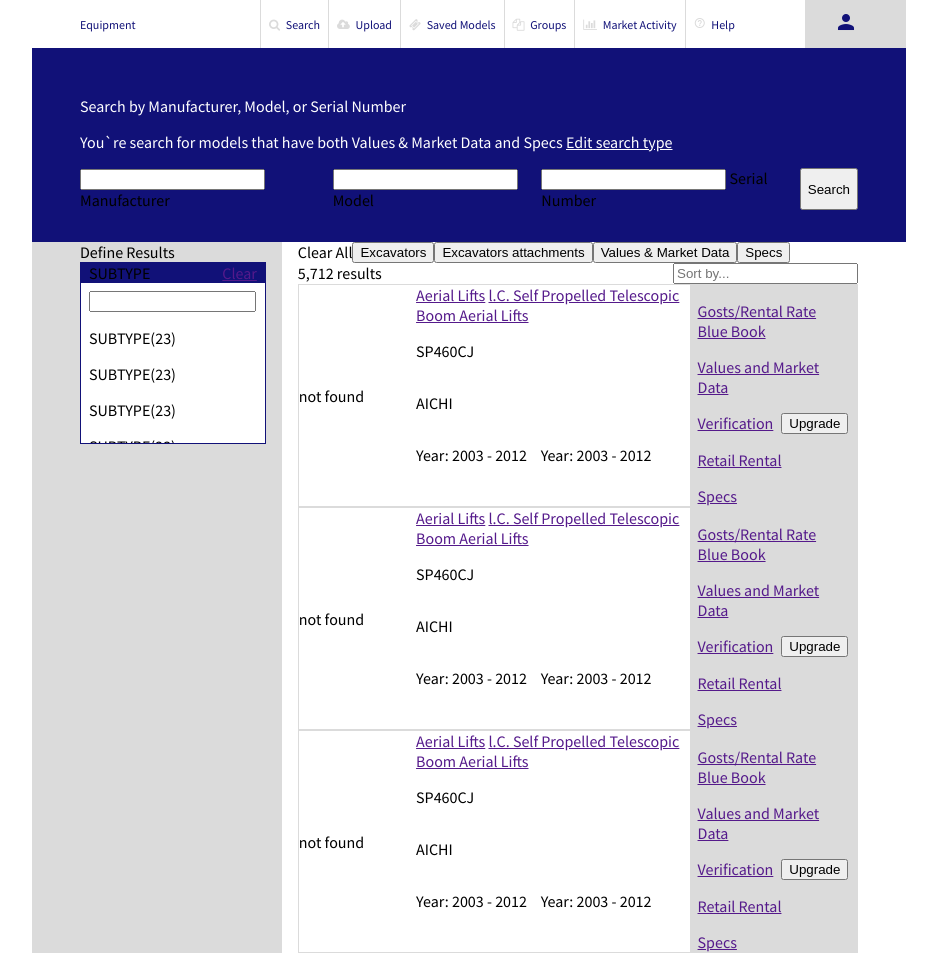
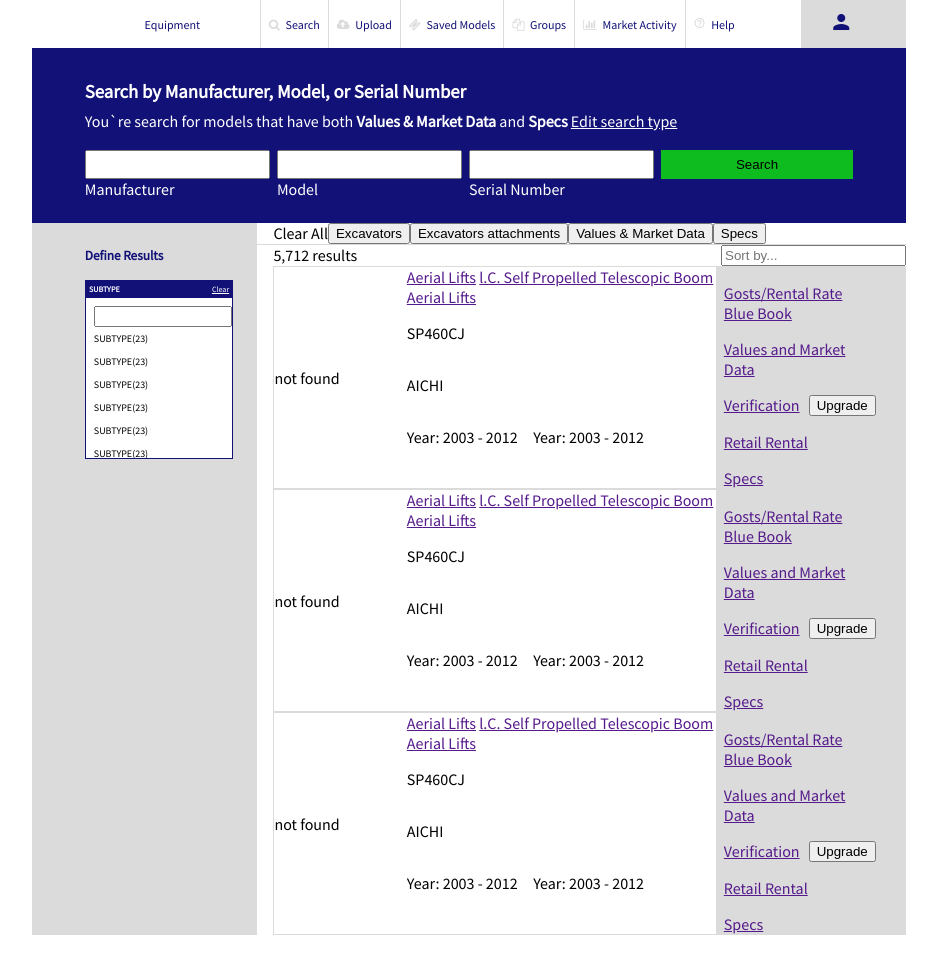
Before and after one commit to ZgerskiyVadim/responsive-layout, a website: page index.html in a window 1280 px wide. Shown: the whole page, without its empty margins (171-1108 px from the left). Drawn offline with Linux system fonts and the light colour scheme.

Commit message:
First commit

```diff
--- a/scss/main.scss
+++ b/css/main.scss
@@ -5,4 +5,4 @@
 $background-grey: #dbdbdb;
 $background-blue: #111178;
 $background-orange: #ff7c23;
-$padding-sections: 3rem;
+$padding-sections: 3.3em;
--- /dev/null
+++ b/css/style.scss
@@ -0,0 +1,236 @@
+@import "main.scss";
+
+body {
+  margin: 0;
+  font-family: $font;
+}
+
+header {
+  max-width: $max-width;
+  margin: 0 auto;
+  background-color: $background-grey;
+  .header-container {
+    display: flex;
+    align-items: center;
+    nav {
+      width: 82%;
+      display: flex;
+      align-items: center;
+      padding-left: $padding-sections;
+      background-color: white;
+      a {
+        height: 3rem;
+        display: flex;
+        align-items: center;
+        padding: 0 0.5rem;
+        font-size: 12px;
+        border-right: 1px solid $background-grey;
+        white-space: nowrap;
+        cursor: pointer;
+        text-decoration: none;
+        span {
+          color: $background-blue;
+        }
+        i {
+          margin-right: 0.2rem;
+          font-size: 12px;
+          color: $background-grey;
+        }
+        &:first-child {
+          width: 175px;
+          padding: 0;
+          span {
+            margin: 0 auto;
+          }
+          &:hover {
+            background-color: white;
+            border-right: 1px solid $background-grey;
+            span {
+              color: $background-blue;
+            }
+          }
+        }
+        &:last-child {
+          border-right: none;
+        }
+        &:hover {
+          background-color: $background-orange;
+          border-right: 1px solid $background-orange;
+          span {
+            color: white;
+          }
+        }
+      }
+    }
+    .header-container__profile {
+      margin-left: auto;
+      padding-right: $padding-sections;
+      i {
+        color: $background-blue
+      }
+    }
+  }
+}
+
+
+main {
+  max-width: $max-width;
+  margin: 0 auto;
+  .main {
+    display: flex;
+  }
+  .search {
+    max-width: $max-width;
+    padding: 1.5em $padding-sections 1.5rem $padding-sections;
+    margin: 0 auto;
+    background-color: $background-blue;
+    color: white;
+    .search__container {
+      h3 {
+        margin: 0.5rem 0;
+      }
+      p {
+        margin: 0.5rem 0;
+      }
+      span {
+        font-weight: 700;
+      }
+      a {
+        color: white;
+      }
+      .search__container__form {
+        display: flex;
+        margin-top: 1.2em;
+        .form-control {
+          width: 20%;
+          margin-right: 5%;
+          &:last-child {
+            width: 25%;
+            margin-right: 0;
+          }
+          input {
+            height: 23px;
+          }
+          button {
+            width: 100%;
+            height: 29px;
+            background-color: #0fbc20;
+            border: none;
+            cursor: pointer;
+          }
+          label {
+            white-space: nowrap;
+          }
+        }
+      }
+    }
+  }
+  .sidebar {
+    max-width: 17%;
+    padding: 1.5em 1.5em 0 $padding-sections;
+    background-color: $background-grey;
+    h5 {
+      margin: 0;
+      color: $background-blue;
+    }
+    .sidebar__container {
+      margin-top: 1em;
+      border: 1px solid $background-blue;
+    }
+    .subtype {
+      display: flex;
+      justify-content: space-between;
+      align-items: center;
+      padding: 0.2em;
+      background-color: $background-blue;
+      h6 {
+        margin: 0;
+        font-size: 8px;
+        color: white;
+      }
+      a {
+        font-size: 8px;
+        color: white;
+      }
+    }
+    .subtype-search {
+      height: 10rem;
+      padding: 0 0.5rem;
+      overflow-y: scroll;
+      overflow-x: hidden;
+      background-color: white;
+      input {
+        width: 100%;
+        margin-top: 0.6em;
+      }
+      .subtype-search__list {
+        display: flex;
+        flex-direction: column;
+        p {
+          margin: 0.5em 0;
+          font-size: 10px;
+        }
+      }
+    }
+  }
+  .main-content {
+    width: 100%;
+    .main-content__search-tags {
+      display: flex;
+      padding: 0 3.3em 0 1em;
+      border-bottom: 1px solid $background-grey;
+    }
+    .sorted-items {
+      padding-left: 1em;
+      .sorted-items__sorted-by {
+        display: flex;
+        justify-content: space-between;
+      }
+      .sorted-items__list {
+        display: flex;
+        flex-direction: column;
+        .sorted-items__list__item {
+          display: flex;
+          border: 1px solid $background-grey;
+          .content {
+            width: 70%;
+            display: flex;
+            .content__image {
+              width: 30%;
+              margin: auto;
+            }
+            .content__info {
+              width: 70%;
+              display: flex;
+              flex-direction: column;
+              .content__info__sections {
+              }
+              .content__info__year-and-size {
+                display: flex;
+                p:first-child {
+                  margin-right: 5%;
+                }
+              }
+            }
+          }
+          .tags {
+            width: 30%;
+            background-color: $background-grey;
+            div {
+              display: flex;
+              flex-direction: column;
+              margin: 1rem 0 0 0.5rem;
+            }
+            .tags__upgrade {
+              flex-direction: row;
+              a:first-child {
+                margin-right: 5%;
+              }
+            }
+          }
+        }
+      }
+    }
+
+  }
+}
--- a/index.html
+++ b/index.html
@@ -56,44 +56,43 @@
     </div>
 </header>
 
+<main>
     <section class="search">
         <div class="search__container">
-        <p>
+            <h3>
                 Search by Manufacturer, Model, or Serial Number
-        </p>
+            </h3>
             <p>
                 You`re search for models that have both
                 <span>Values & Market Data</span> and
-            <span>
-        Specs
-        </span>
+                <span>Specs</span>
                 <a href="">Edit search type</a>
             </p>
-        <div class="search__container__forms">
-            <div>
+            <form class="search__container__form">
+                <div class="form-control">
                     <input type="text">
-                Manufacturer
+                    <label>Manufacturer</label>
                 </div>
-            <div>
+                <div class="form-control">
                     <input type="text">
-                Model
+                    <label>Model</label>
                 </div>
-            <div>
+                <div class="form-control">
                     <input type="text">
-                Serial Number
+                    <label>Serial Number</label>
                 </div>
-            <button>Search</button>
+                <div class="form-control">
+                    <button type="submit">Search</button>
                 </div>
+            </form>
         </div>
     </section>
-
-<main>
-    <section>
-        <aside>
-            <span>Define Results</span>
+    <section class="main">
         <div class="sidebar">
+            <h5>Define Results</h5>
+            <div class="sidebar__container">
                 <div class="subtype">
-                    <span>SUBTYPE</span>
+                    <h6>SUBTYPE</h6>
                     <a href="">Clear</a>
                 </div>
                 <div class="subtype-search">
@@ -126,22 +125,23 @@
                     </div>
                 </div>
             </div>
-        </aside>
+        </div>
 
         <div class="main-content">
-            <div class="main-content__search-tags">
+            <section class="main-content__search-tags">
                 Clear All
                 <button>Excavators</button>
                 <button>Excavators attachments</button>
                 <button>Values & Market Data </button>
                 <button>Specs</button>
-            </div>
-            <div class="main-content__sort">
+            </section>
+            <section class="sorted-items">
+                <div class="sorted-items__sorted-by">
                     <span>5,712 results</span>
                     <input type="text" placeholder="Sort by...">
                 </div>
-            <div class="main-content__list">
-                <div class="main-content__list__item">
+                <div class="sorted-items__list">
+                    <div class="sorted-items__list__item">
                         <div class="content">
                             <span class="content__image">not found</span>
                             <div class="content__info">
@@ -199,7 +199,7 @@
                             </div>
                         </div>
                     </div>
-                <div class="main-content__list__item">
+                    <div class="sorted-items__list__item">
                         <div class="content">
                             <span class="content__image">not found</span>
                             <div class="content__info">
@@ -257,7 +257,7 @@
                             </div>
                         </div>
                     </div>
-                <div class="main-content__list__item">
+                    <div class="sorted-items__list__item">
                         <div class="content">
                             <span class="content__image">not found</span>
                             <div class="content__info">
@@ -316,6 +316,7 @@
                         </div>
                     </div>
                 </div>
+            </section>
         </div>
 
     </section>
--- a/package.json
+++ b/package.json
@@ -5,7 +5,7 @@
   "main": "index.html",
   "scripts": {
     "test": "echo \"Error: no test specified\" && exit 1",
-    "scss": "node-sass --watch scss -o css"
+    "scss": "node-sass --watch css -o css"
   },
   "author": "",
   "license": "ISC",
--- a/scss/style.scss
+++ /dev/null
@@ -1,174 +0,0 @@
-@import "main";
-
-body {
-  margin: 0;
-  font-family: $font;
-}
-
-header {
-  max-width: $max-width;
-  margin: 0 auto;
-  background-color: $background-grey;
-  .header-container {
-    display: flex;
-    align-items: center;
-    nav {
-      width: 83%;
-      display: flex;
-      align-items: center;
-      padding-left: $padding-sections;
-      background-color: white;
-      a {
-        height: 3rem;
-        display: flex;
-        align-items: center;
-        padding: 0 0.5rem;
-        font-size: 12px;
-        border-right: 1px solid $background-grey;
-        white-space: nowrap;
-        cursor: pointer;
-        text-decoration: none;
-        span {
-          color: $background-blue;
-        }
-        i {
-          margin-right: 0.2rem;
-          font-size: 12px;
-          color: $background-grey;
-        }
-        &:first-child {
-          width: 180px;
-          padding: 0;
-        }
-        &:last-child {
-          border-right: none;
-        }
-        &:hover {
-          background-color: $background-orange;
-          border-right: 1px solid $background-orange;
-          span {
-            color: white;
-          }
-        }
-      }
-    }
-    .header-container__profile {
-      margin-left: auto;
-      padding-right: $padding-sections;
-      i {
-        color: $background-blue
-      }
-    }
-  }
-}
-.search {
-  max-width: $max-width;
-  margin: 0 auto;
-  background-color: $background-blue;
-  .search__container {
-    padding: 2rem $padding-sections 2rem $padding-sections;
-    p {
-      color: white;
-    }
-    a {
-      color: white;
-    }
-    .search__container__forms {
-      display: flex;
-    }
-  }
-}
-
-main {
-  max-width: $max-width;
-  margin: 0 auto;
-  section {
-    display: flex;
-  }
-  aside {
-    padding: 0 1rem 0 $padding-sections;
-    background-color: $background-grey;
-    .sidebar {
-      border: 1px solid $background-blue;
-    }
-    .subtype {
-      display: flex;
-      justify-content: space-between;
-      padding: 0 0.5rem;
-      background-color: $background-blue;
-    }
-    .subtype-search {
-      height: 10rem;
-      padding: 0 0.5rem;
-      overflow-y: scroll;
-      overflow-x: hidden;
-      background-color: white;
-      input {
-        width: 95%;
-        margin: 0.5rem 0;
-      }
-      .subtype-search__list {
-        display: flex;
-        flex-direction: column;
-        p {
-          margin: 0.5rem 0;
-        }
-      }
-    }
-  }
-  .main-content {
-    width: 70%;
-    padding: 0 $padding-sections 0 1rem;
-    .main-content__search-tags {
-      display: flex;
-    }
-    .main-content__sort {
-      display: flex;
-      justify-content: space-between;
-    }
-    .main-content__list {
-      display: flex;
-      flex-direction: column;
-      .main-content__list__item {
-        display: flex;
-        border: 1px solid $background-grey;
-        .content {
-          width: 70%;
-          display: flex;
-          .content__image {
-            width: 30%;
-            margin: auto;
-          }
-          .content__info {
-            width: 70%;
-            display: flex;
-            flex-direction: column;
-            .content__info__sections {
-            }
-            .content__info__year-and-size {
-              display: flex;
-              p:first-child {
-                margin-right: 5%;
-              }
-            }
-          }
-        }
-        .tags {
-          width: 30%;
-          background-color: $background-grey;
-          div {
-            display: flex;
-            flex-direction: column;
-            margin: 1rem 0 0 0.5rem;
-          }
-          .tags__upgrade {
-            flex-direction: row;
-            a:first-child {
-              margin-right: 5%;
-            }
-          }
-        }
-      }
-    }
-  }
-}
```
Also changed, not shown: css/style.css. Lines whose indentation alone changed are shown as unchanged.
